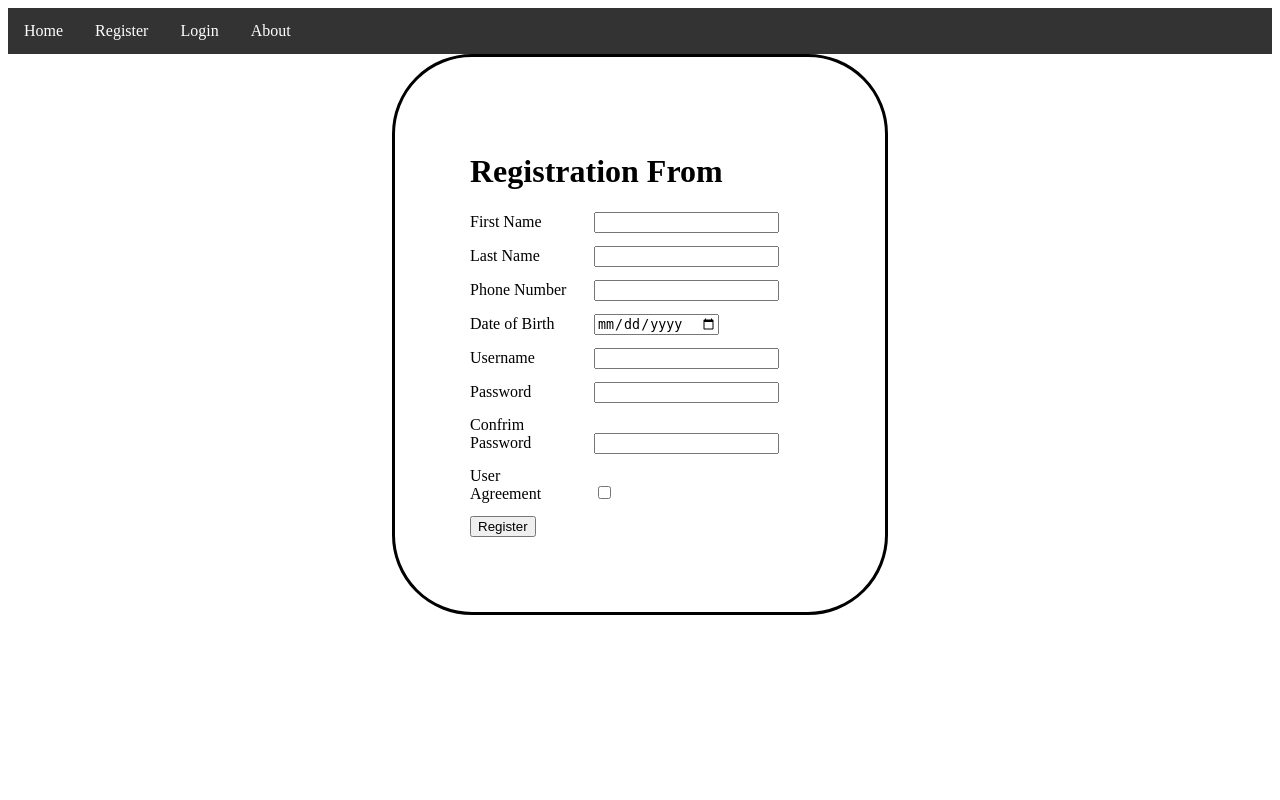
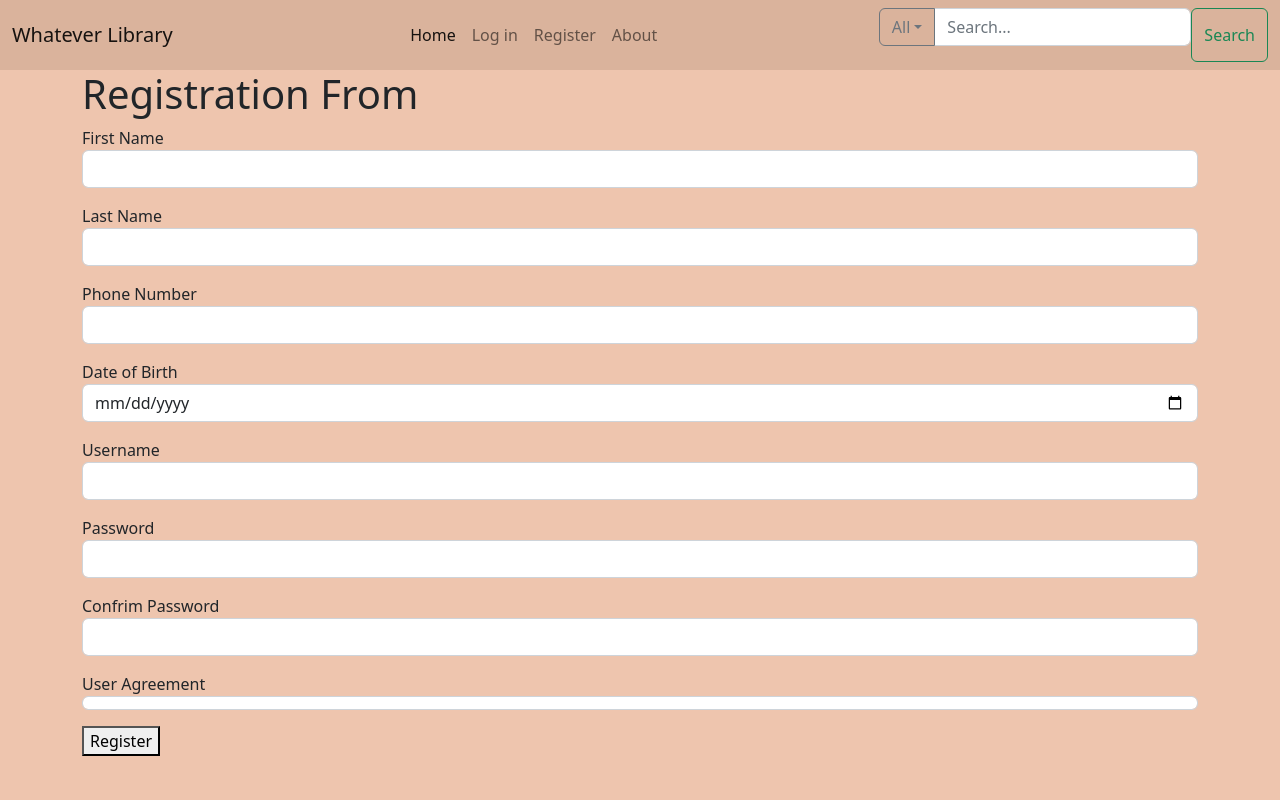
Before and after one commit to momoasr/library-frontend, a Flask app: page /register in a window 1280 px wide. Run offline with Flask 3, Linux system fonts and the light colour scheme.

Commit message:
add basic layout in bootstrap

```diff
--- a/templates/base.html
+++ b/templates/base.html
@@ -1,26 +1,53 @@
 <!doctype html>
 <html>
 <head>
-<title>{% block title %}{% endblock %}</title>
-<link rel="stylesheet" href="/static/style.css">
+    <meta charset="utf-8">
+    <meta name="viewport" content="width=device-width, initial-scale=1">
+    <title>{% block title %}{% endblock %}</title>
+    <link href="https://cdn.jsdelivr.net/npm/bootstrap@5.2.3/dist/css/bootstrap.min.css" rel="stylesheet" integrity="sha384-rbsA2VBKQhggwzxH7pPCaAqO46MgnOM80zW1RWuH61DGLwZJEdK2Kadq2F9CUG65" crossorigin="anonymous">
+    <style type="text/css">
+        body{background: rgb(238, 197, 174) !important;}
+        </style>
 </head>
 <body>
+    <nav class="navbar navbar-expand-lg" style="background-color: #d9b29bee;">
+        <button class="navbar-toggler" type="button" data-toggle="collapse" data-target="#navbarTogglerDemo01" aria-controls="navbarTogglerDemo01" aria-expanded="false" aria-label="Toggle navigation">
+            <span class="navbar-toggler-icon"></span>
+          </button>
+          <div class="container-fluid">
+            <a class="navbar-brand" href="#">Whatever Library</a>
+            <ul class="navbar-nav">
+              <li class="nav-item">
+                <a class="nav-link active" aria-current="page" href="/">Home</a></li>
+              <li class="nav-item">
+                <a class="nav-link" href="/login">Log in</a></li>
+              <li class="nav-item">
+                <a class="nav-link" href="/register">Register</a></li>
+              <li class="nav-item">
+                <a class="nav-link" href="#">About</a></li>
 
-    <nav>
-        <div class="wrapper">
-            <ul>
-                <li><a href="/">Home</a></li>
-                <li><a href="/login">Login</a></li>
-                <li><a href="/register">cart</a></li>
-                <li><a href="">Account</a></li>
-                <li><a href="">About</a></li>
-                <li><a href="">Log Out</a></li>
             </ul>
+            <form class="d-flex" role="search">
+                <div class="input-group mb-3">
+                    <button class="btn btn-outline-secondary dropdown-toggle" type="button" data-bs-toggle="dropdown"
+                      aria-expanded="false">All</button>
+                    <ul class="dropdown-menu">
+                      <li><a class="dropdown-item" href="#">All</a></li>
+                      <li><a class="dropdown-item" href="#">Title</a></li>
+                      <li><a class="dropdown-item" href="#">Author</a></li>
+                      <li><a class="dropdown-item" href="#">Genre</a></li>
+                      <li><a class="dropdown-item" href="#">ID</a></li>
+                    </ul>
+                    <input type="text" class="form-control" placeholder="Search...">
+                  </div>
+                <button class="btn btn-outline-success" type="submit">Search</button>
+            </form>
         </div>
     </nav>
-
     <div class="container">
         {% block content %}{% endblock %}
     </div>
+
+    <script src="https://cdn.jsdelivr.net/npm/bootstrap@5.2.3/dist/js/bootstrap.bundle.min.js" integrity="sha384-kenU1KFdBIe4zVF0s0G1M5b4hcpxyD9F7jL+jjXkk+Q2h455rYXK/7HAuoJl+0I4" crossorigin="anonymous"></script>
 </body>
 </html>
--- a/templates/register.html
+++ b/templates/register.html
@@ -1,23 +1,6 @@
-<!doctype html>
-<html>
-<head>
-<title>Registration</title>
-<link rel="stylesheet" href="/static/style.css">
-</head>
-<body>
-
-    <nav>
-        <div class="wrapper">
-            <ul>
-                <li><a href="{{url_for('home')}}">Home</a></li>
-                <li><a href="{{url_for('register')}}">Register</a></li>
-                <li><a href="{{url_for('login')}}">Login</a></li>
-                <li><a href="">About</a></li>
-            </ul>
-        </div>
-    </nav>
-
-    <div class="container">
+{% extends "base.html" %}
+{% block title %}Registration{% endblock %}
+{% block content %}
 <h1>Registration From</h1>
 <form>
 
@@ -34,7 +17,7 @@
 
     <div class="form-grp">
         <label for="phone">Phone Number</label>
-                <input type="tel" name="phone" class="form-control" >
+        <input type="tel" name="phone" class="form-control">
     </div>
     <pre></pre>
 
@@ -70,6 +53,4 @@
 
     <button class="primary" type="submit">Register</button>
 </form>
-    </div>
-</body>
-</html>
+{% endblock %}
```
Also changed, not shown: templates/admin.html (+4 -24 lines), templates/adminlogin.html (+5 -21 lines), templates/welcome.html (+5 -27 lines). Lines whose indentation alone changed are shown as unchanged.
